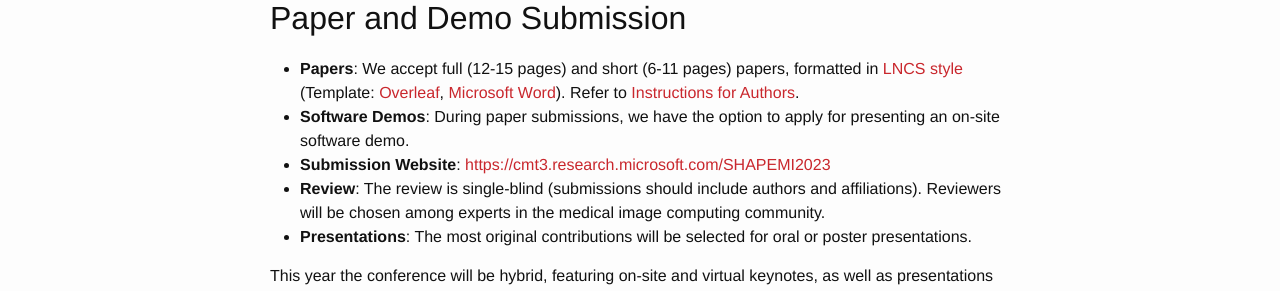
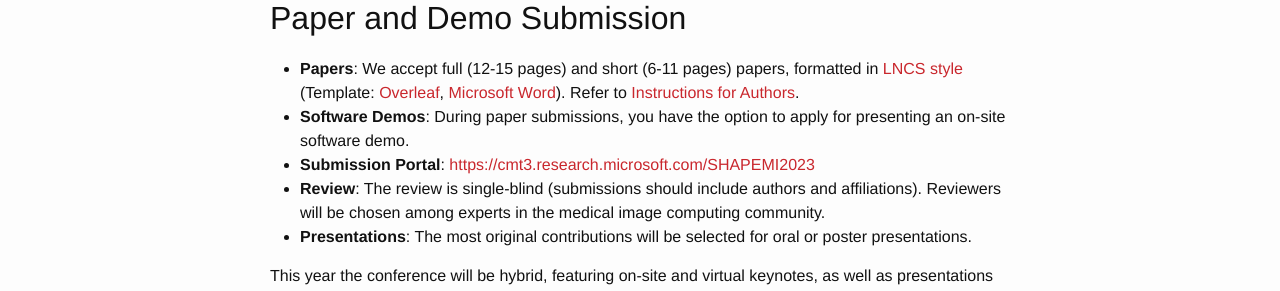
Before and after one commit to shapemi/shapemi.github.io, a Jekyll site: the page built from submission/index.md, in a window 1280 px wide. Shown: the part 138-429 px from the top of the page. Built offline with Jekyll 4.4.1, drawn with Linux system fonts in a browser that asks for light colours.

Commit message:
Update index.md

```diff
--- a/submission/index.md
+++ b/submission/index.md
@@ -6,9 +6,9 @@ order: 4
 ---
 # Paper and Demo Submission
 
-* **Papers**: We accept full (12-15 pages) and short (6-11 pages) papers, formatted in [LNCS style](https://www.springer.com/gp/computer-science/lncs/conference-proceedings-guidelines) (Template:    [Overleaf]([ftp://ftp.springernature.com/cs-proceeding/llncs/llncs2e.zip](https://www.overleaf.com/latex/templates/springer-lecture-notes-in-computer-science/kzwwpvhwnvfj)), [Microsoft Word](https://resource-cms.springernature.com/springer-cms/rest/v1/content/19238706/data/v1)). Refer to [Instructions for Authors](https://resource-cms.springernature.com/springer-cms/rest/v1/content/19242230/data/v11).
-* **Software Demos**: During paper submissions, we have the option to apply for presenting an on-site software demo.
-* **Submission Website**: [https://cmt3.research.microsoft.com/SHAPEMI2023](https://cmt3.research.microsoft.com/SHAPEMI2023)
+* **Papers**: We accept full (12-15 pages) and short (6-11 pages) papers, formatted in [LNCS style](https://www.springer.com/gp/computer-science/lncs/conference-proceedings-guidelines) (Template:    [Overleaf](https://www.overleaf.com/latex/templates/springer-lecture-notes-in-computer-science/kzwwpvhwnvfj), [Microsoft Word](https://resource-cms.springernature.com/springer-cms/rest/v1/content/19238706/data/v1)). Refer to [Instructions for Authors](https://resource-cms.springernature.com/springer-cms/rest/v1/content/19242230/data/v11).
+* **Software Demos**: During paper submissions, you have the option to apply for presenting an on-site software demo.
+* **Submission Portal**: [https://cmt3.research.microsoft.com/SHAPEMI2023](https://cmt3.research.microsoft.com/SHAPEMI2023)
 * **Review**: The review is single-blind (submissions should include authors and affiliations). Reviewers will be chosen among experts in the medical image computing community.
 * **Presentations**: The most original contributions will be selected for oral or poster presentations.
 
```
